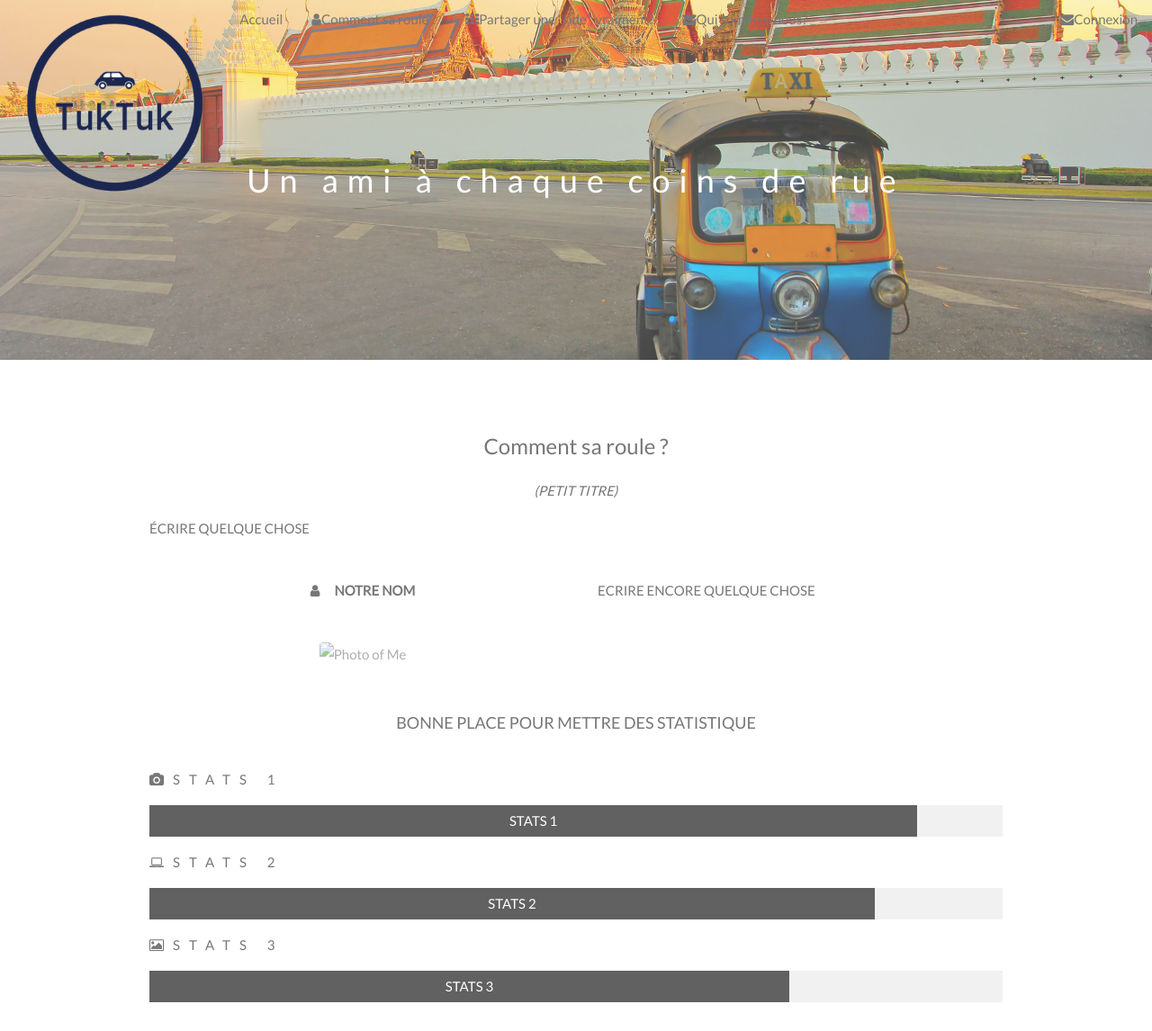
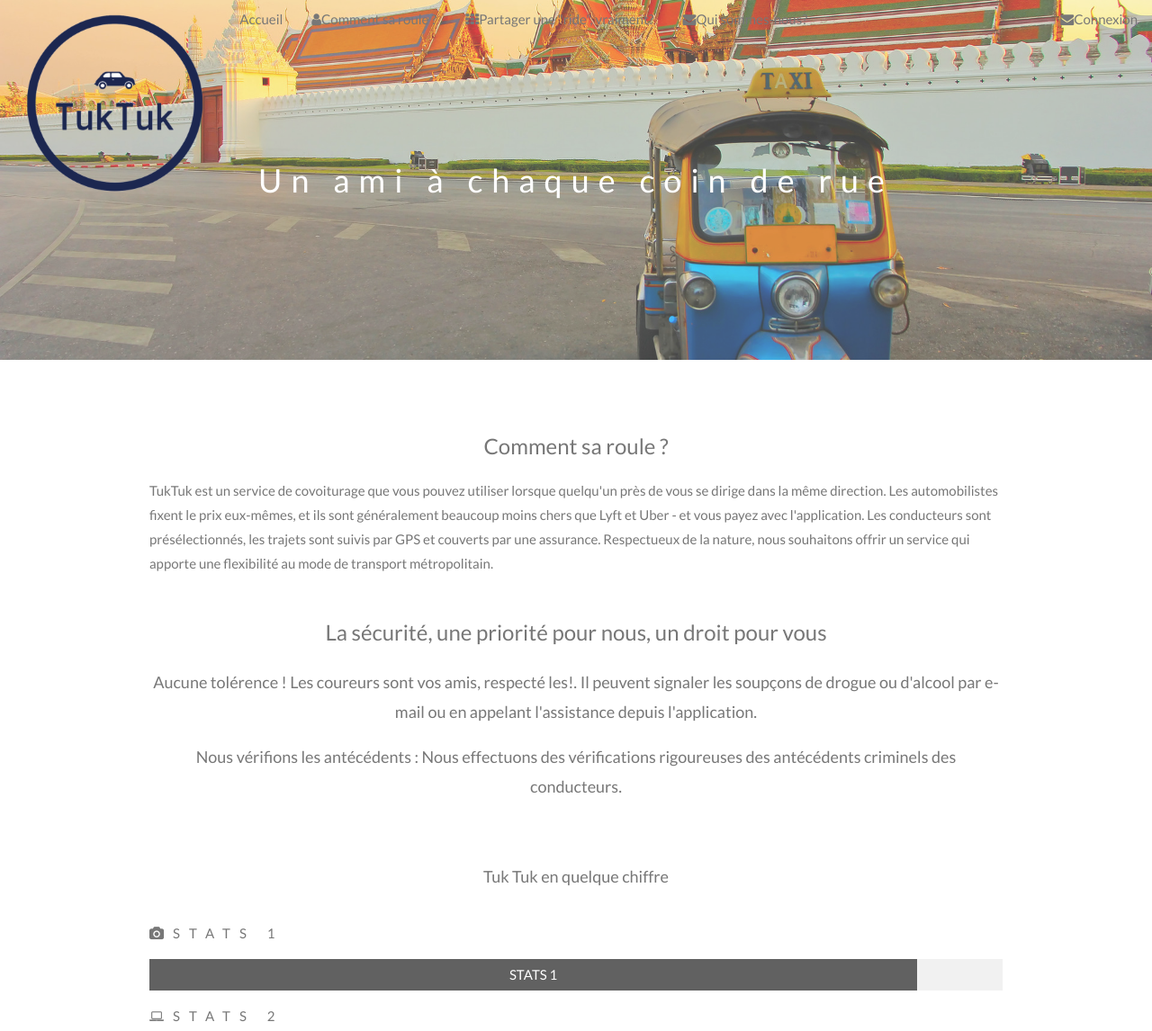
Before and after one commit to Machine223/TukTuk, a website: page first_web/index.html in a window 1280 px wide. Shown: the top 1146 px of the page at 90% size. Drawn offline with nearby package versions, Linux system fonts and the light colour scheme.

Commit message:
Modification zone texte

```diff
--- a/first_web/index.html
+++ b/first_web/index.html
@@ -79,7 +79,7 @@ body, html {
 <!-- First Parallax Image with Logo Text -->
 <div class="bgimg-1 w3-display-container w3-opacity-min" id="home">
   <div class="w3-display-middle" style="white-space:nowrap;">
-    <span class="w3-xxlarge w3-text-white w3-wide">Un ami à chaque coins de rue</span>
+    <span class="w3-xxlarge w3-text-white w3-wide">Un ami à chaque coin de rue</span>
   </div>
 </div>
 
@@ -89,20 +89,19 @@ body, html {
 <!-- Container (About Section) -->
 <div class="w3-content w3-container w3-padding-64" id="about">
   <h3 class="w3-center">Comment sa roule ?</h3>
-  <p class="w3-center"><em>(PETIT TITRE)</em></p>
-  <p>ÉCRIRE QUELQUE CHOSE</p>
-  <div class="w3-row">
-    <div class="w3-col m6 w3-center w3-padding-large">
-      <p><b><i class="fa fa-user w3-margin-right"></i>NOTRE NOM</b></p><br>
-      <img src="/w3images/avatar_hat.jpg" class="w3-round w3-image w3-opacity w3-hover-opacity-off" alt="Photo of Me" width="500" height="333">
+  <p class="w3-center"><em></em></p>
+  <p>TukTuk est un service de covoiturage que vous pouvez utiliser lorsque quelqu'un près de vous se dirige dans la même direction. Les automobilistes fixent le prix eux-mêmes, et ils sont généralement beaucoup moins chers que Lyft et Uber - et vous payez avec l'application. Les conducteurs sont présélectionnés, les trajets sont suivis par GPS et couverts par une assurance.
+    Respectueux de la nature, nous souhaitons offrir un service qui apporte une flexibilité au mode de transport métropolitain.
+    </p>
+  <div class="w3-large w3-center w3-padding-16">
+      <h3>La sécurité, une priorité pour nous, un droit pour vous</h3>
+      <p>Aucune tolérence ! Les coureurs sont vos amis, respecté les!. Il peuvent signaler les soupçons de drogue ou d'alcool par e-mail ou en appelant l'assistance depuis l'application.</p>
+      <p>Nous vérifions les antécédents : Nous effectuons des vérifications rigoureuses des antécédents criminels des conducteurs.</p>
     </div>
 
     <!-- Hide this text on small devices -->
-    <div class="w3-col m6 w3-hide-small w3-padding-large">
-      <p>ECRIRE ENCORE QUELQUE CHOSE</p>
-    </div>
-  </div>
-  <p class="w3-large w3-center w3-padding-16">BONNE PLACE POUR METTRE DES STATISTIQUE</p>
+
+  <p class="w3-large w3-center w3-padding-16">Tuk Tuk en quelque chiffre</p>
   <p class="w3-wide"><i class="fa fa-camera"></i>STATS 1</p>
   <div class="w3-light-grey">
     <div class="w3-container w3-padding-small w3-dark-grey w3-center" style="width:90%">STATS 1</div>
```
